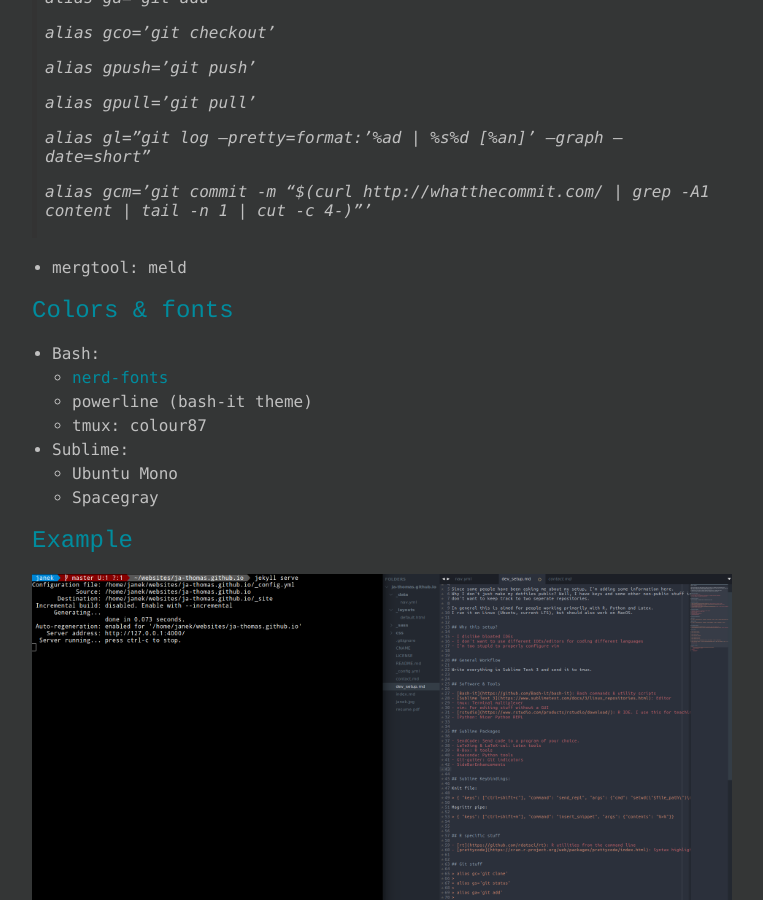
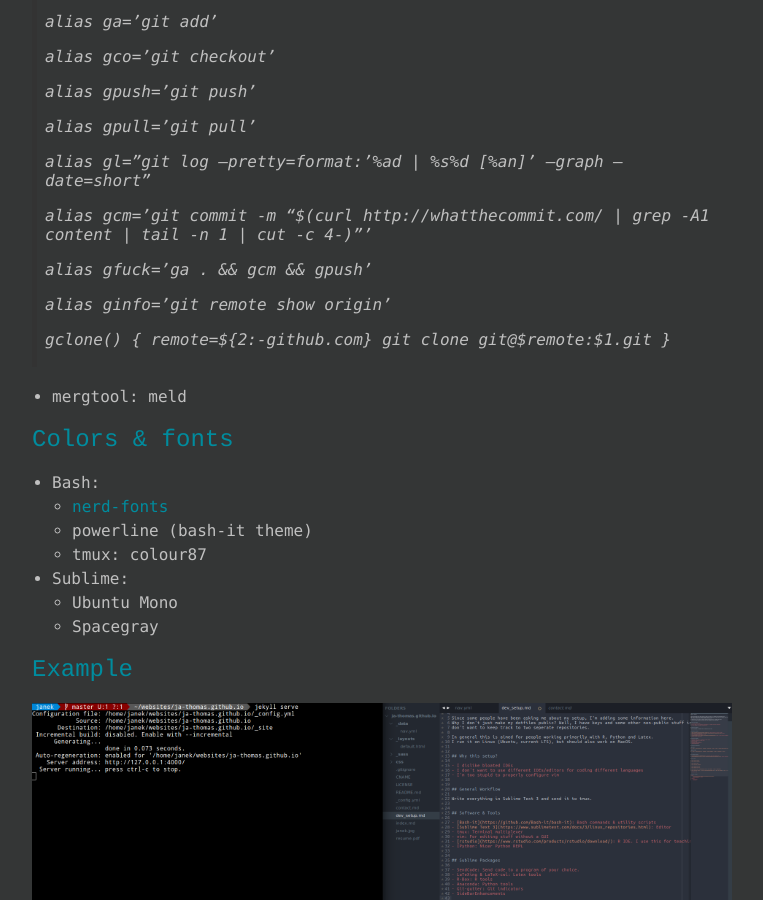
Before and after one commit to ja-thomas/ja-thomas.github.io, a Jekyll site: the page built from dev_setup.md, in a window 1280 px wide and 900 px high, scrolled down 1595 px. Shown: the whole window, without its empty margins (258-1021 px from the left). Built offline with Jekyll 4.4.1, drawn with Linux system fonts in a browser that asks for light colours; some of the changed text lies outside the part shown.

Commit message:
Never Run This Commit As Root

```diff
--- a/dev_setup.md
+++ b/dev_setup.md
@@ -79,6 +80,15 @@ Magrittr pipe:
 > alias gl="git log --pretty=format:'%ad \| %s%d [%an]' --graph --date=short"
 >
 > alias gcm='git commit -m "$(curl http://whatthecommit.com/ \| grep -A1 content \| tail -n 1 \| cut -c 4-)"'
+>
+> alias gfuck='ga . && gcm && gpush'
+>
+> alias ginfo='git remote show origin'
+>
+> gclone() {
+>   remote=${2:-github.com}
+>   git clone git@$remote:$1.git
+> }
 
 - mergtool: meld
 
```
Also changed, not shown: other parts of dev_setup.md (+1 -0 lines).
